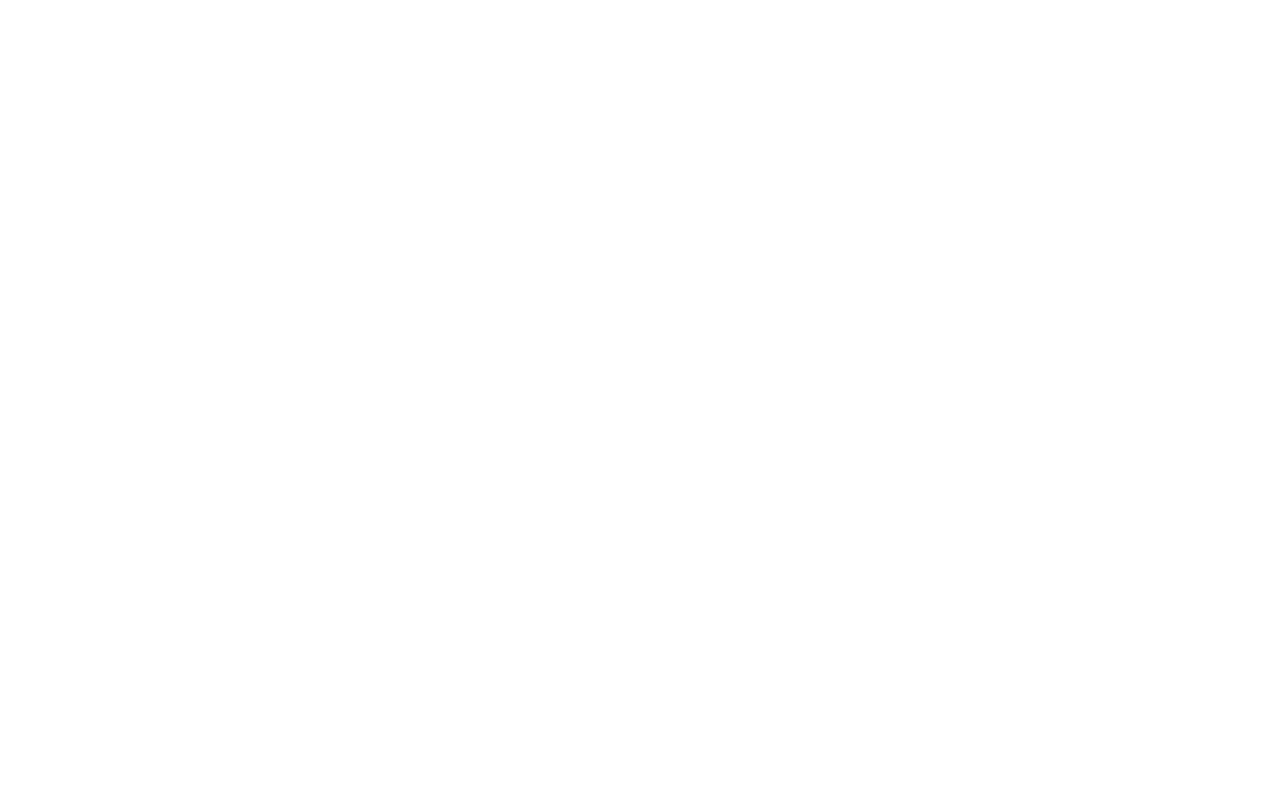
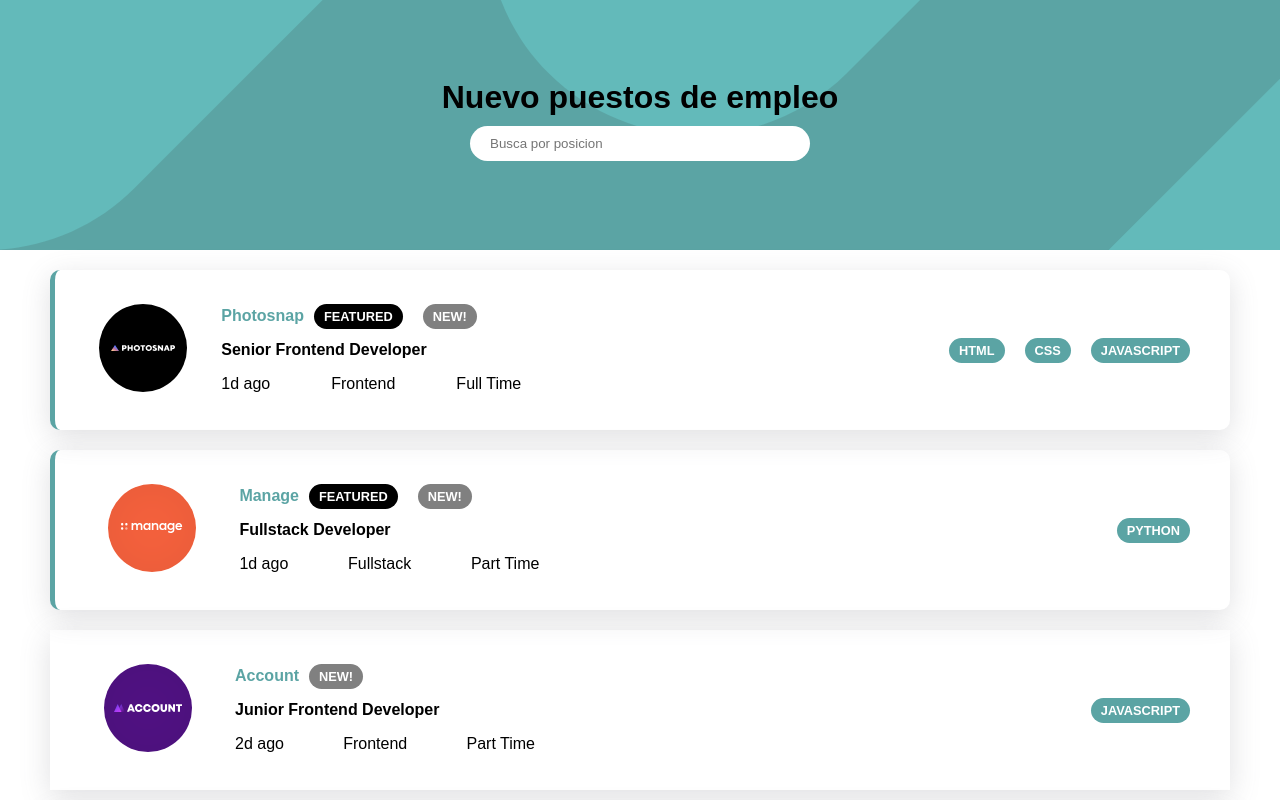
Before and after one commit to Guillef33/job-list, a React (Create React App) app: page /home in a window 1280 px wide. Before the commit this address had no page. Shown: the top 800 px of the page. Built offline with nearby package versions, Linux system fonts and the light colour scheme.

Commit message:
refactorizacion

```diff
--- a/src/App.js
+++ b/src/App.js
@@ -1,6 +1,7 @@
 import JobList from './components/JobList';
 import SearchBar from './components/SearchBar';
 import { Routes, Route, Link } from "react-router-dom";
+import Home from './pages/Home';
 
 function App() {
   return (
@@ -8,6 +9,7 @@
       <Routes>
         <Route path="/" element={<SearchBar />} />
         <Route path="/jobs" element={<JobList />} />
+        <Route path="/home" element={<Home />} />
       </Routes>
     </div>
   );
--- a/src/components/SearchBar.js
+++ b/src/components/SearchBar.js
@@ -3,8 +3,8 @@
 import data from "../data";
 import Job from "./Job";
 
-function SearchBar(props) {
-  const [searchTerm, setSearchTerm] = useState("");
+function SearchBar(FilterWithSearch) {
+  // const [searchTerm, setSearchTerm] = useState("");
 
   return (
     <>
@@ -15,48 +15,11 @@
             type="text"
             placeholder="Busca por posicion"
             onChange={(event) => {
-              setSearchTerm(event.target.value);
+              FilterWithSearch(event.target.value);
             }}
           />
           {/* <button type="submit" value="buscar" >Buscar</button> */}
         </div>
-      </div>
-      <div>
-        {data
-          .filter((val) => {
-            if (searchTerm === "") {
-              return val;
-            } else if (
-              (val.position.toLowerCase().includes(searchTerm.toLowerCase()),
-              val.company.toLowerCase().includes(searchTerm.toLowerCase()))
-              /* https://www.freecodecamp.org/espanol/news/cuatro-maneras-diferentes-de-buscar/
-              /* Investigar como hacer esto para un array, ej, lenguage */
-              /* inlcude */
-            ) {
-              return val;
-            }
-          })
-          .map((val, key) => {
-            return (
-              <>
-                {/* Agregar un estado, si el estado no tiene nada, return mensaje <h2> no tengo  resultado para ese termino  */}
-                <Job
-                  logo={val.logo}
-                  position={val.position}
-                  featured={val.featured}
-                  isNew={val.isNew}
-                  level={val.level}
-                  role={val.role}
-                  contract={val.contract}
-                  postedAt={val.postedAt}
-                  company={val.company}
-                  location={val.location}
-                  key={val.id}
-                  languages={val.languages}
-                />
-              </>
-            );
-          })}
       </div>
     </>
   );
--- /dev/null
+++ b/src/pages/Home.jsx
@@ -0,0 +1,80 @@
+import React, { useState } from 'react'
+import SearchBar from '../components/SearchBar';
+import Job from '../components/Job';
+import data from "../data";
+
+
+
+const Home = () => {
+
+    const [state, setState] = useState({
+        jobs: data,
+        filter: '',
+        term: '',
+        jobFilter: ''
+    });
+
+    const FilterWithSearch = (term) => {
+        if(state.term.length > 0) {
+        setState ({
+            ...state,
+            term: term,
+            filter: true,
+        })
+        } if (term.length === 0) {
+            setState ({
+               ...state,
+            term: term,
+            filter: false,
+            })
+        }
+
+    }
+
+    const filterJobs = () => {
+        const jobs = data.filter((val) => {
+            if (state.term === "") {
+              return val;
+            } else if (
+              (val.position.toLowerCase().includes(state.term.toLowerCase()),
+              val.company.toLowerCase().includes(state.term.toLowerCase()))
+              /* https://www.freecodecamp.org/espanol/news/cuatro-maneras-diferentes-de-buscar/
+              /* Investigar como hacer esto para un array, ej, lenguage */
+              /* inlcude */
+            ) {
+              return val;
+            }
+          })
+          setState ({
+              ...state,
+              jobsFilter: jobs
+          })
+    }
+
+    return (
+        <>
+            <SearchBar FilterWithSearch={FilterWithSearch} />
+        {!state.filter && state.jobs.map ((val, key) => {
+            return (
+                <Job
+                  logo={val.logo}
+                  position={val.position}
+                  featured={val.featured}
+                  isNew={val.isNew}
+                  level={val.level}
+                  role={val.role}
+                  contract={val.contract}
+                  postedAt={val.postedAt}
+                  company={val.company}
+                  location={val.location}
+                  key={val.id}
+                  languages={val.languages}
+                />
+                )
+            })}
+    </>
+    )
+}
+
+
+export default Home;
```
